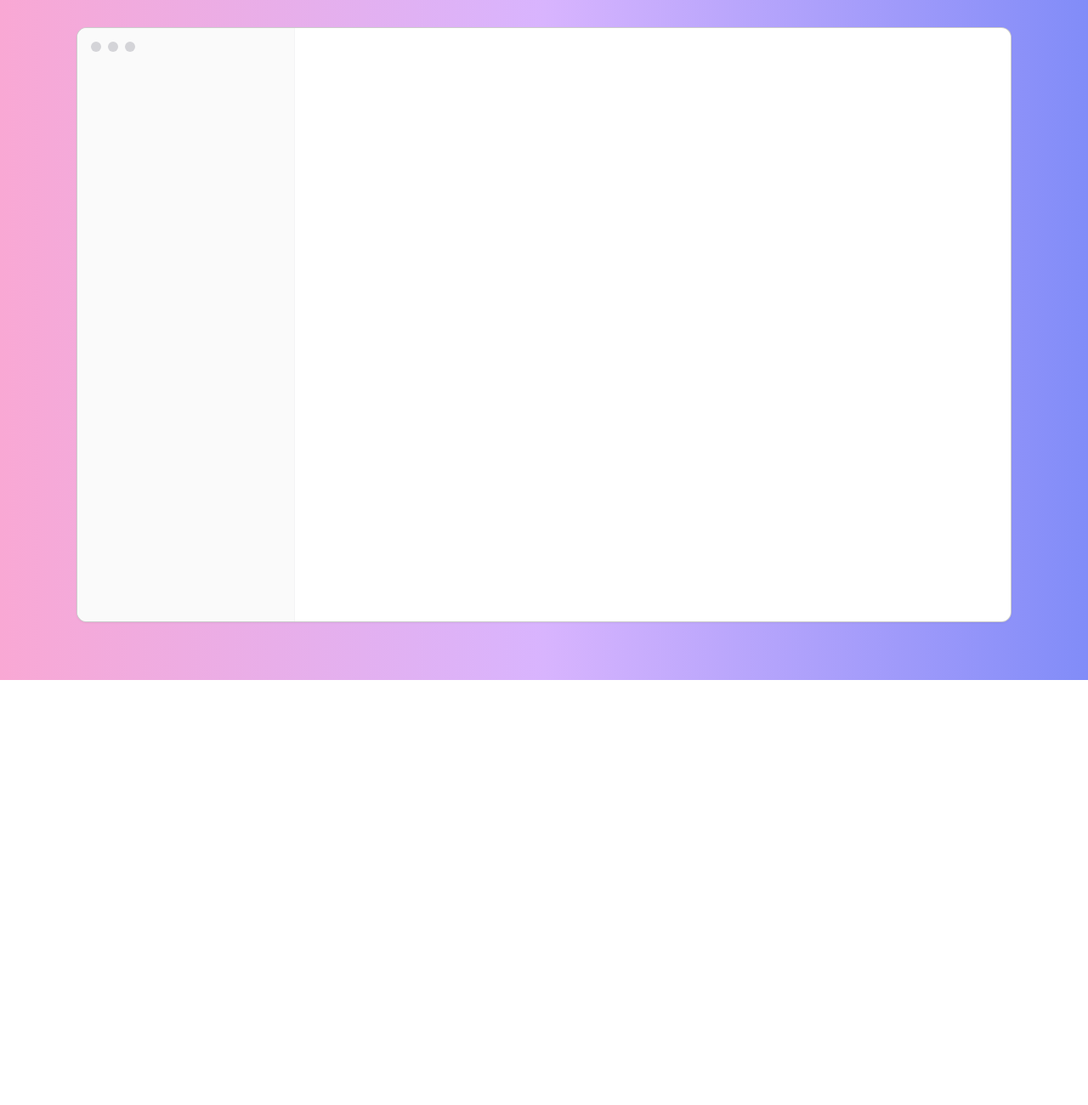
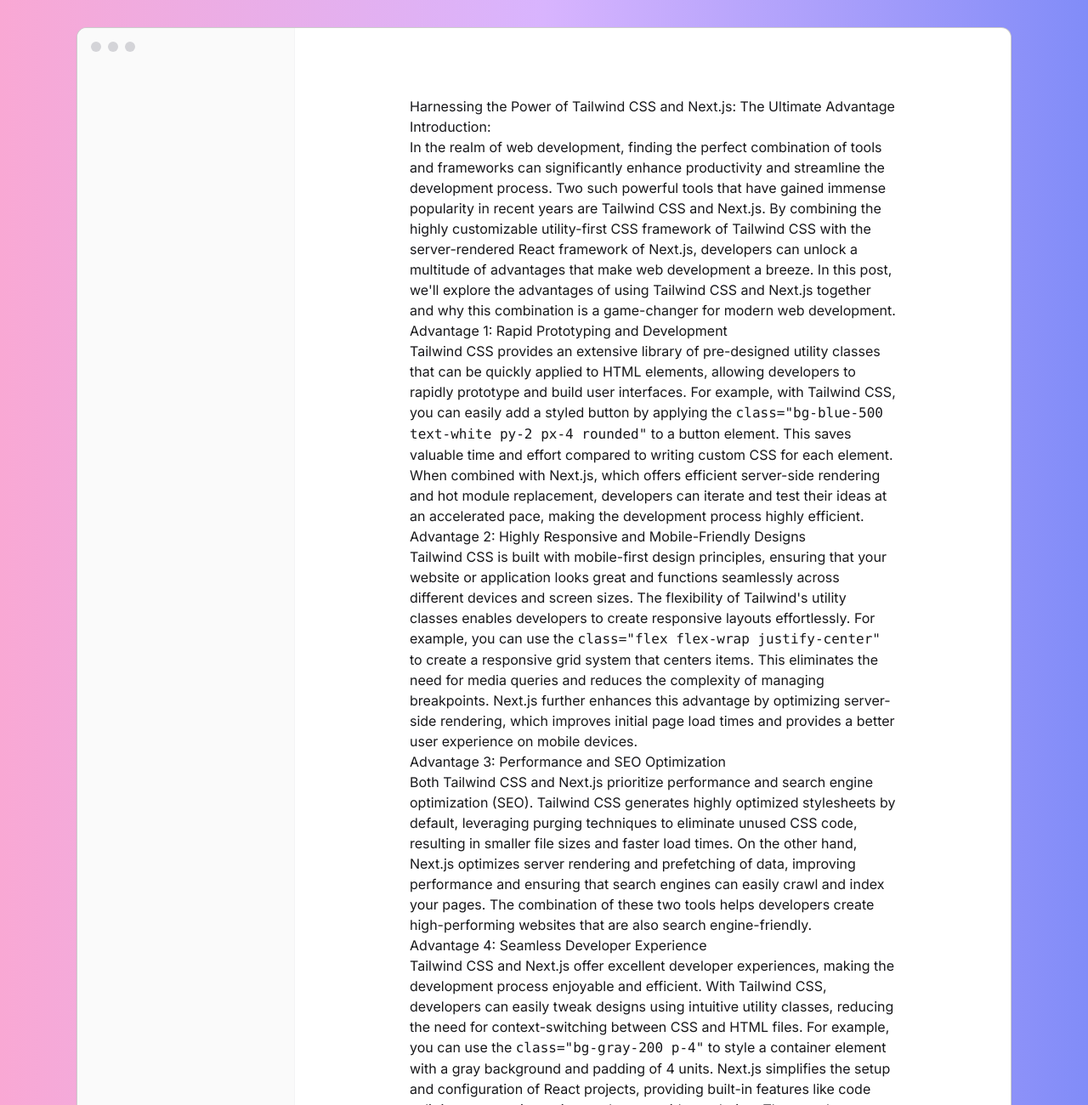
Before and after one commit to viniciusferreira7/notion, a Next.js app: page / in a window 1280 px wide. Shown: the top 1300 px of the page at 85% size. Before the commit the page ends 800 px from the top, so only its background shows below. Built offline with nearby package versions, Linux system fonts and the light colour scheme.

Commit message:
style: finalizes the home page styles

```diff
--- /dev/null
+++ b/src/app/(home)/page.tsx
@@ -0,0 +1,111 @@
+export default function Home() {
+  return (
+    <div className="p-8 bg-gradient-to-r from-pink-300 via-purple-300 to-indigo-400 text-zinc-900 min-h-screen">
+      <div className="bg-white w-[1100px] m-auto rounded-xl min-h-[700px] drop-shadow-sm border border-black/20 overflow-hidden grid grid-cols-[16rem_1fr]">
+        <aside className="bg-zinc-50 border-r border-r-zinc-100 p-4">
+          <div className="flex gap-2 group">
+            <button className="w-3 h-3 rounded-full bg-zinc-300 group-hover:bg-red-400" />
+            <button className="w-3 h-3 rounded-full bg-zinc-300 group-hover:bg-yellow-400" />
+            <button className="w-3 h-3 rounded-full bg-zinc-300 group-hover:bg-green-400" />
+          </div>
+        </aside>
+        <main className="p-4">
+          <div className="max-w-[700px] mx-auto p-16 prose prose-zinc">
+            <h1>
+              Harnessing the Power of Tailwind CSS and Next.js: The Ultimate
+              Advantage
+            </h1>
+
+            <h2>Introduction:</h2>
+            <p>
+              In the realm of web development, finding the perfect combination
+              of tools and frameworks can significantly enhance productivity and
+              streamline the development process. Two such powerful tools that
+              have gained immense popularity in recent years are Tailwind CSS
+              and Next.js. By combining the highly customizable utility-first
+              CSS framework of Tailwind CSS with the server-rendered React
+              framework of Next.js, developers can unlock a multitude of
+              advantages that make web development a breeze. In this post, we'll
+              explore the advantages of using Tailwind CSS and Next.js together
+              and why this combination is a game-changer for modern web
+              development.
+            </p>
+
+            <h2>Advantage 1: Rapid Prototyping and Development</h2>
+            <p>
+              Tailwind CSS provides an extensive library of pre-designed utility
+              classes that can be quickly applied to HTML elements, allowing
+              developers to rapidly prototype and build user interfaces. For
+              example, with Tailwind CSS, you can easily add a styled button by
+              applying the{' '}
+              <code>class="bg-blue-500 text-white py-2 px-4 rounded"</code> to a
+              button element. This saves valuable time and effort compared to
+              writing custom CSS for each element. When combined with Next.js,
+              which offers efficient server-side rendering and hot module
+              replacement, developers can iterate and test their ideas at an
+              accelerated pace, making the development process highly efficient.
+            </p>
+
+            <h2>Advantage 2: Highly Responsive and Mobile-Friendly Designs</h2>
+            <p>
+              Tailwind CSS is built with mobile-first design principles,
+              ensuring that your website or application looks great and
+              functions seamlessly across different devices and screen sizes.
+              The flexibility of Tailwind's utility classes enables developers
+              to create responsive layouts effortlessly. For example, you can
+              use the <code>class="flex flex-wrap justify-center"</code> to
+              create a responsive grid system that centers items. This
+              eliminates the need for media queries and reduces the complexity
+              of managing breakpoints. Next.js further enhances this advantage
+              by optimizing server-side rendering, which improves initial page
+              load times and provides a better user experience on mobile
+              devices.
+            </p>
+
+            <h2>Advantage 3: Performance and SEO Optimization</h2>
+            <p>
+              Both Tailwind CSS and Next.js prioritize performance and search
+              engine optimization (SEO). Tailwind CSS generates highly optimized
+              stylesheets by default, leveraging purging techniques to eliminate
+              unused CSS code, resulting in smaller file sizes and faster load
+              times. On the other hand, Next.js optimizes server rendering and
+              prefetching of data, improving performance and ensuring that
+              search engines can easily crawl and index your pages. The
+              combination of these two tools helps developers create
+              high-performing websites that are also search engine-friendly.
+            </p>
+
+            <h2>Advantage 4: Seamless Developer Experience</h2>
+            <p>
+              Tailwind CSS and Next.js offer excellent developer experiences,
+              making the development process enjoyable and efficient. With
+              Tailwind CSS, developers can easily tweak designs using intuitive
+              utility classes, reducing the need for context-switching between
+              CSS and HTML files. For example, you can use the{' '}
+              <code>class="bg-gray-200 p-4"</code> to style a container element
+              with a gray background and padding of 4 units. Next.js simplifies
+              the setup and configuration of React projects, providing built-in
+              features like code splitting, automatic routing, and server-side
+              rendering. The seamless integration of these tools minimizes the
+              boilerplate code and allows developers to focus on building core
+              features and delivering high-quality products.
+            </p>
+
+            <h2>Conclusion:</h2>
+            <p>
+              The combined power of Tailwind CSS and Next.js offers numerous
+              advantages for web development. From rapid prototyping to
+              responsive design, performance optimization, and seamless
+              developer experiences, these tools enable developers to build
+              stunning, user-friendly websites and applications efficiently. By
+              leveraging the benefits of Tailwind CSS and Next.js, developers
+              can take their projects to the next level and deliver exceptional
+              experiences to users in record time. Embrace this powerful duo and
+              witness a new era of efficient and delightful web development.
+            </p>
+          </div>
+        </main>
+      </div>
+    </div>
+  )
+}
```
